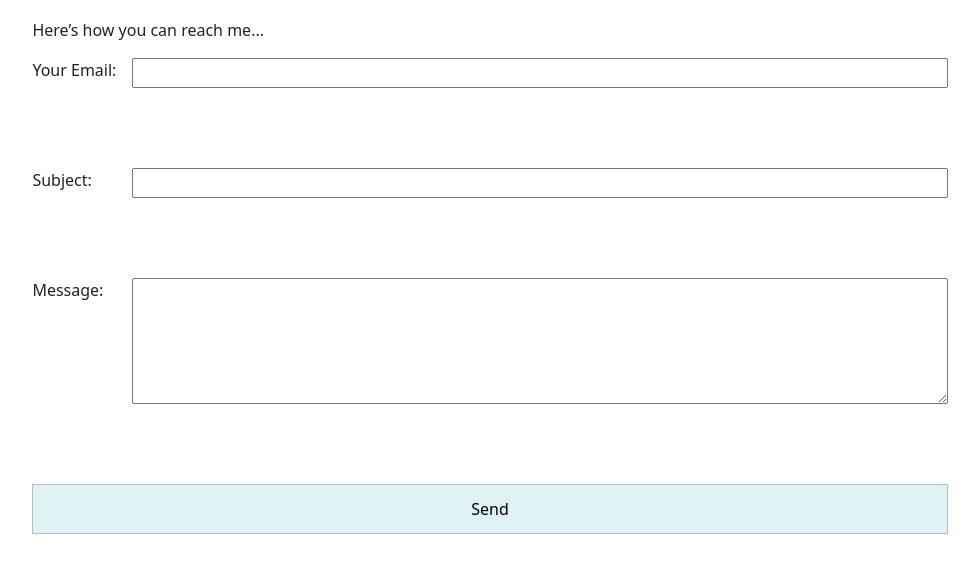
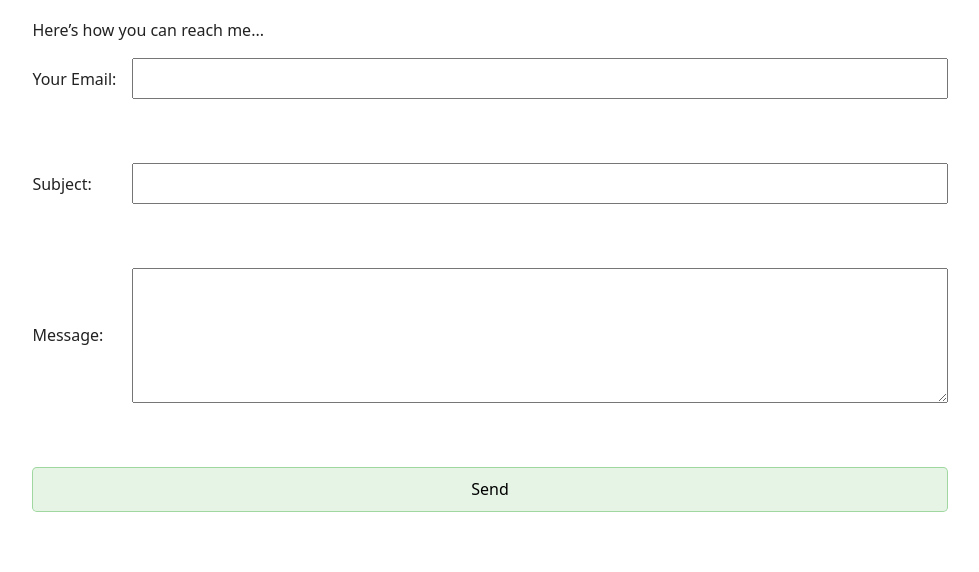
Before and after one commit to qalveen/portfolio, a plain HTML site: page contact/index.html in a window 1280 px wide. Shown: the part 138-710 px from the top of the page, without its empty margins (150-1129 px from the left). Drawn offline with Linux system fonts and the light colour scheme.

Commit message:
Update style.css

```diff
--- a/style.css
+++ b/style.css
@@ -64,14 +64,16 @@ section {
 form {
   display: grid;
   grid-template-columns: auto 1fr;
-  gap: 1em;
+  gap: 0.5em 1em; /* smaller gap: row gap = 0.5em, column gap = 1em */
   font: inherit;
+  margin-top: 1em;
 }
 
 label {
   display: grid;
   grid-template-columns: subgrid;
   grid-column: 1 / -1;
+  align-items: center;
 }
 
 label > span {
@@ -86,13 +88,19 @@ button {
   box-sizing: border-box;
 }
 
+input,
+textarea {
+  padding: 0.4em;
+}
+
 button {
   grid-column: 1 / -1;
-  background: oklch(95% 0.02 200);
-  border: 1px solid oklch(80% 3% 200);
-  padding: 0.75em;
+  background: oklch(55% 0.3 145 / 0.1);
+  border: 1px solid oklch(55% 0.3 145 / 0.3);
+  padding: 0.6em;
   cursor: pointer;
-  transition: background 0.2s ease;
+  border-radius: 0.3em;
+  transition: background 0.2s ease, color 0.2s ease;
 }
 
 button:hover {
```
